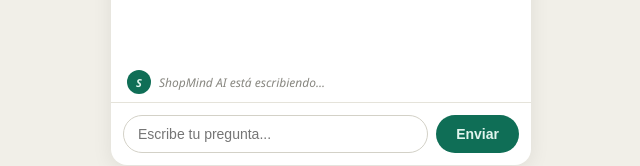
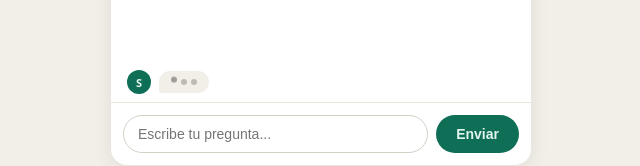
Before and after one commit to migueljoelb/shopmind-ai, a plain HTML site: page frontend/index.html in a window 1280 px wide. Shown: the part 555-721 px from the top of the page, without its empty margins (319-959 px from the left). Drawn offline with Linux system fonts and the light colour scheme.

Commit message:
feat: animar indicador de escritura con puntos y corregir favicon 404

```diff
--- a/frontend/css/style.css
+++ b/frontend/css/style.css
@@ -131,13 +131,54 @@ body {
   align-items: center;
   gap: 8px;
   padding: 0 16px 8px;
-  font-size: 12px;
-  color: #888780;
-  font-style: italic;
 }
 
 /* Cuando el atributo "hidden" está presente en el HTML,
    el navegador ya no lo muestra - no necesitamos CSS extra para eso. */
+
+/* Contenedor de los 3 puntos animados */
+.typing-dots {
+  display: flex;
+  align-items: center;
+  gap: 4px;
+  background-color: #F1EFE8;
+  padding: 8px 12px;
+  border-radius: 14px;
+  border-bottom-left-radius: 4px;
+}
+
+.typing-dots span {
+  width: 6px;
+  height: 6px;
+  border-radius: 50%;
+  background-color: #888780;
+  /* "animation" le dice a este elemento que repita la secuencia
+     "typing-bounce" definida abajo, cada 1.2 segundos, sin parar (infinite) */
+  animation: typing-bounce 1.2s infinite ease-in-out;
+}
+
+/* Cada punto empieza la animación en un momento distinto,
+   usando "animation-delay" - esto crea el efecto de "ola" */
+.typing-dots span:nth-child(2) {
+  animation-delay: 0.2s;
+}
+
+.typing-dots span:nth-child(3) {
+  animation-delay: 0.4s;
+}
+
+/* @keyframes define los "fotogramas clave" de la animación:
+   en qué momento (0%, 50%, 100%) el punto cambia de posición y opacidad */
+@keyframes typing-bounce {
+  0%, 60%, 100% {
+    transform: translateY(0);
+    opacity: 0.5;
+  }
+  30% {
+    transform: translateY(-4px);
+    opacity: 1;
+  }
+}
 
 /* ===========================
    6. Área para escribir el mensaje
--- a/frontend/index.html
+++ b/frontend/index.html
@@ -5,6 +5,7 @@
   <!-- Esta línea le dice al navegador móvil que use el ancho real de la pantalla -->
   <meta name="viewport" content="width=device-width, initial-scale=1.0">
   <title>ShopMind AI - Asistente de la tienda</title>
+  <link rel="icon" href="data:,">
   <link rel="stylesheet" href="css/style.css">
 </head>
 <body>
@@ -32,7 +33,11 @@
     <!-- Indicador "está escribiendo...", oculto por defecto -->
     <div class="typing-indicator" id="typing-indicator" hidden>
       <span class="avatar avatar-small">S</span>
-      <span>ShopMind AI está escribiendo...</span>
+      <span class="typing-dots">
+        <span></span>
+        <span></span>
+        <span></span>
+      </span>
     </div>
 
     <!-- Formulario para escribir y enviar el mensaje -->
```
Also changed, not shown: frontend/assets/screenshots/shopmind-ai agent.png (renamed from assets/screenshots/shopmind-ai agent.png), frontend/assets/screenshots/shopmind-ai carga de documentos.png (renamed from assets/screenshots/shopmind-ai carga de documentos.png), 1 other file.
